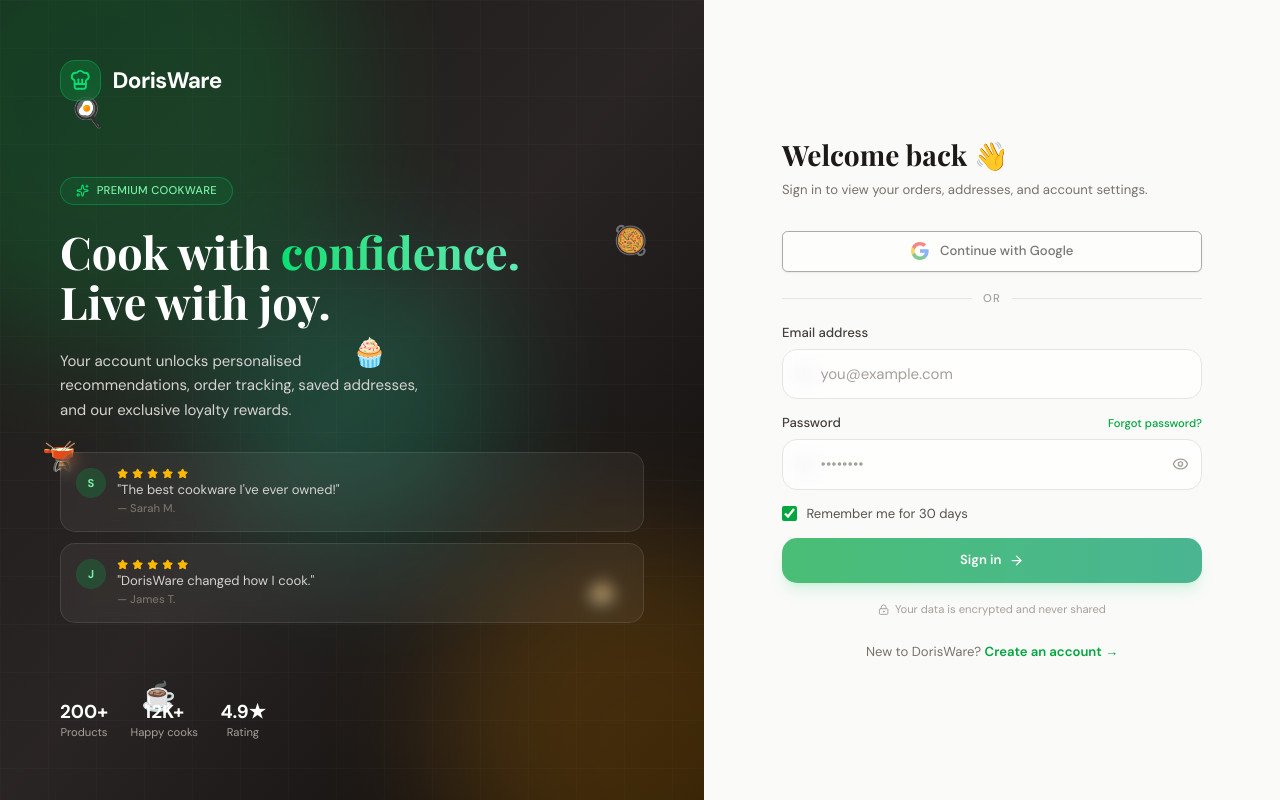
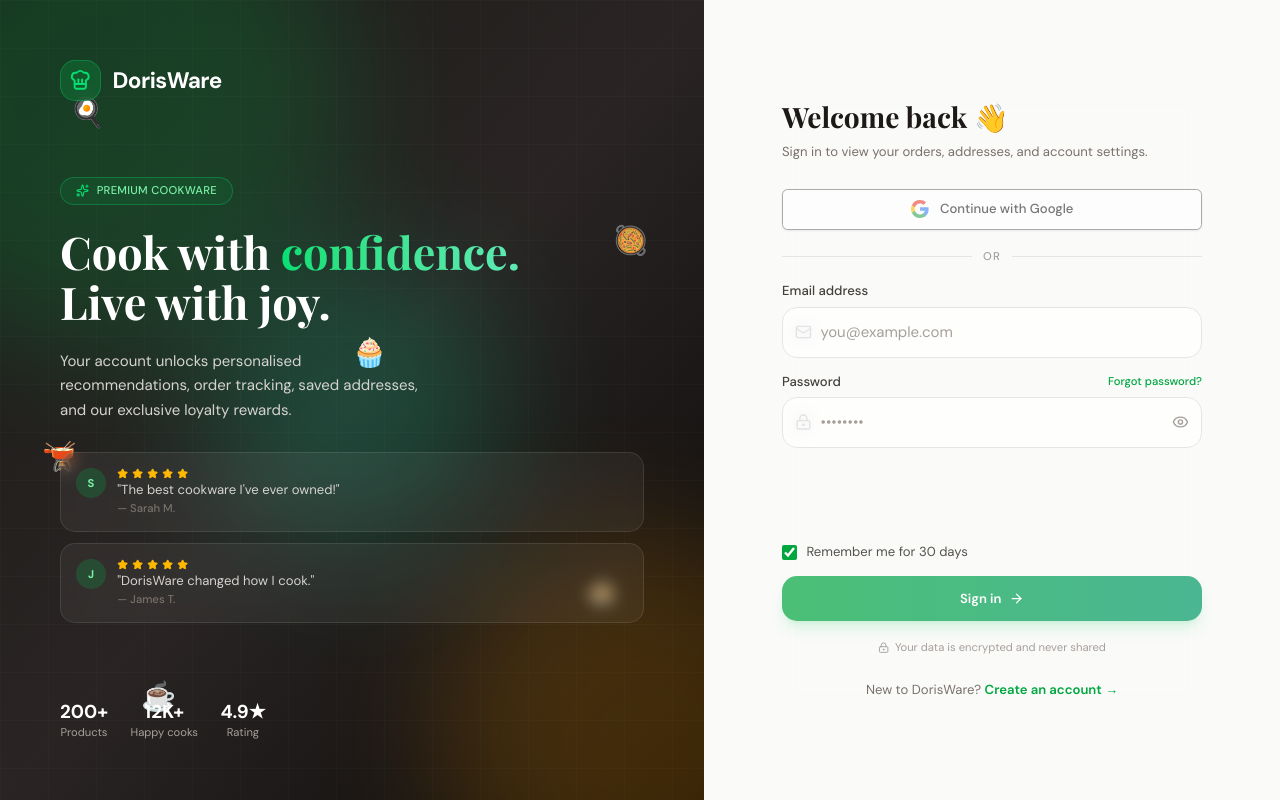
Before and after one commit to PennywsieTheCoder/DorisWare, a React (Vite) app: page /login in a window 1280 px wide. Built offline with nearby package versions, Linux system fonts and the light colour scheme; no server answers.

Commit message:
Please enter the commit message for your changes. Lines starting # with '#' will be ignored, and an empty message aborts the commit. # # On branch dev # Your branch is up to date with 'origin/dev'. # # Changes to be committed:

```diff
--- a/src/components/TurnstileWidget.jsx
+++ b/src/components/TurnstileWidget.jsx
@@ -39,6 +39,11 @@
       widgetIdRef.current = turnstile.render(containerRef.current, {
         sitekey: siteKey,
         theme: "auto",
+        // Normal widgets are 300px wide. Compact prevents the security check
+        // from being clipped inside narrow mobile forms.
+        size: window.matchMedia("(max-width: 380px)").matches ? "compact" : "flexible",
+        retry: "auto",
+        "refresh-expired": "auto",
         callback: onTokenChange,
         "expired-callback": () => onTokenChange(""),
         "error-callback": () => onTokenChange(""),
@@ -60,5 +65,5 @@
   }, [onTokenChange, resetSignal]);
 
   if (!siteKey) return <p className="text-sm text-rose-400">Security check is not configured yet.</p>;
-  return <div ref={containerRef} aria-label="Security check" />;
+  return <div ref={containerRef} className="flex min-h-[65px] justify-center" aria-label="Security check" />;
 }
--- a/src/pages/Loginpage.jsx
+++ b/src/pages/Loginpage.jsx
@@ -177,7 +177,7 @@
 /* ─── AuthShell (shared by Login & Signup) ───────────────────────────────── */
 export function AuthShell({ title, description, children, bottomLink }) {
   return (
-    <div className="flex min-h-screen bg-stone-50 dark:bg-stone-950">
+    <div className="relative flex min-h-screen overflow-hidden bg-stone-50 dark:bg-stone-950">
       <style>{`
         @keyframes float {
           0%, 100% { transform: translateY(0px) rotate(0deg); }
@@ -191,20 +191,20 @@
       <BrandPanel />
 
       {/* Right: the form */}
-      <div className="flex flex-1 items-center justify-center px-5 py-10 lg:px-10 xl:px-16">
-        <div className="w-full max-w-md">
+      <div className="relative flex flex-1 items-center justify-center px-4 pb-6 pt-24 sm:px-5 sm:py-10 lg:px-10 xl:px-16">
+        <div className="pointer-events-none absolute inset-x-0 top-0 h-44 bg-gradient-to-br from-emerald-800 via-green-700 to-emerald-600 lg:hidden" />
+        <div className="pointer-events-none absolute -right-16 top-3 h-40 w-40 rounded-full border border-white/15 lg:hidden" />
+        <div className="relative w-full max-w-md rounded-[1.75rem] bg-white/95 px-5 py-6 shadow-[0_18px_48px_-24px_rgba(20,83,45,.5)] backdrop-blur sm:px-7 sm:py-8 dark:bg-stone-900/95 lg:rounded-none lg:bg-transparent lg:p-0 lg:shadow-none">
           {/* Mobile logo */}
-          <div className="mb-8 flex items-center gap-2.5 lg:hidden">
-            <div className="flex h-9 w-9 items-center justify-center rounded-xl bg-green-600 text-white">
+          <div className="-mt-14 mb-9 flex items-center gap-3 lg:mt-0 lg:hidden">
+            <div className="flex h-12 w-12 items-center justify-center rounded-2xl border border-white/30 bg-white/15 text-white shadow-lg backdrop-blur">
               <ChefHat className="h-5 w-5" />
             </div>
-            <span className="text-xl font-bold text-stone-900 dark:text-white">
-              DorisWare
-            </span>
+            <div><span className="block text-xl font-bold text-white">DorisWare</span><span className="text-xs text-emerald-100">Cook with confidence</span></div>
           </div>
 
           {/* Heading */}
-          <div className="mb-8">
+          <div className="mb-7">
             <h1 className="font-serif text-3xl font-bold text-stone-900 dark:text-white">
               {title}
             </h1>
```
